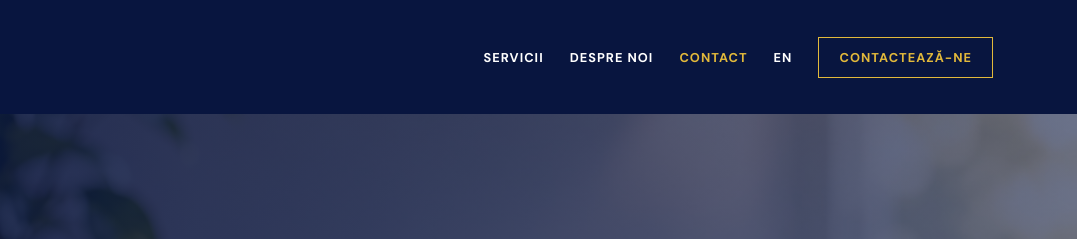
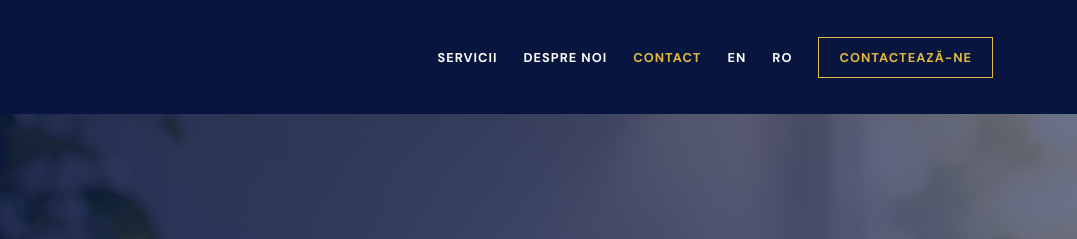
Before and after one commit to Anduka85/hobkusconsulting, a plain HTML site: page ro/contact.html in a window 1280 px wide. Shown: the top 239 px of the page, 203-1280 px from the left. Drawn offline with nearby package versions, Linux system fonts and the light colour scheme.

Commit message:
Update contact.html

```diff
--- a/ro/contact.html
+++ b/ro/contact.html
@@ -29,6 +29,7 @@
 <a href="about.html">Despre noi</a>
 <a href="contact.html" class="active">Contact</a>
 <a href="../contact.html" lang="en">EN</a>
+<a href="contact.html" lang="ro" aria-current="page">RO</a>
 <a class="btn-o" href="contact.html">Contactează-ne</a>
 </nav>
 </div>
```
